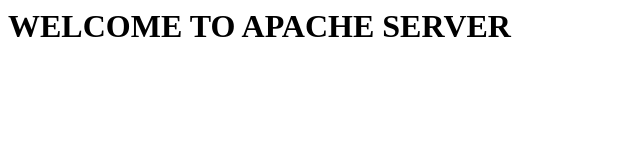
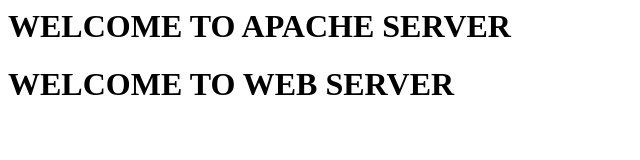
Before and after one commit to yugandhardevopsengg/apache, a plain HTML site: page index.html in a window 1280 px wide. Shown: the whole page, without its empty margins (0-640 px from the left). Drawn offline with Linux system fonts and the light colour scheme.

Commit message:
add updates into index.html

```diff
--- a/index.html
+++ b/index.html
@@ -1,3 +1,4 @@
 <html>
 <h1>WELCOME TO APACHE SERVER</h1>
+<h1>WELCOME TO WEB SERVER</h1>
 </html>
```
